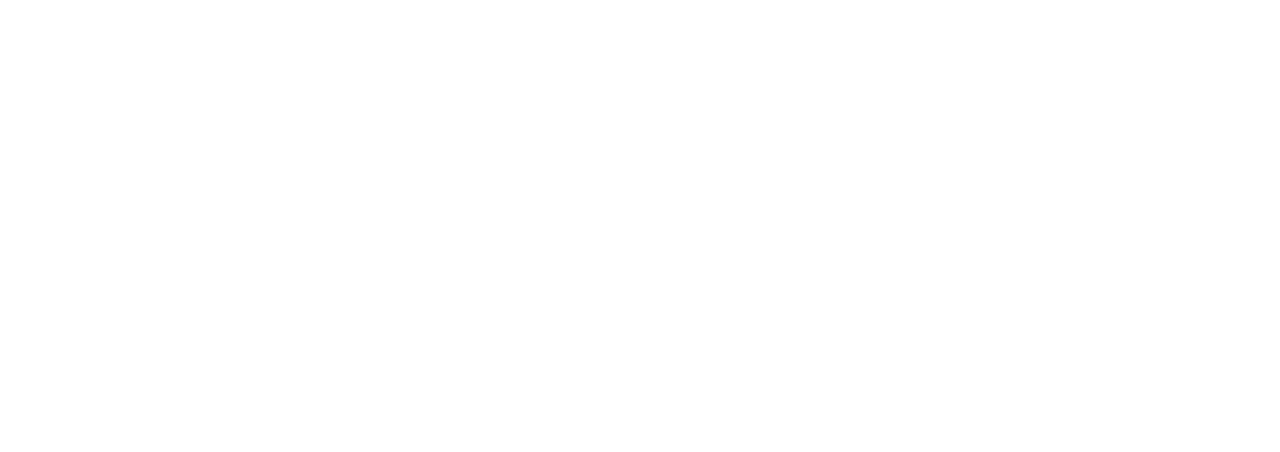
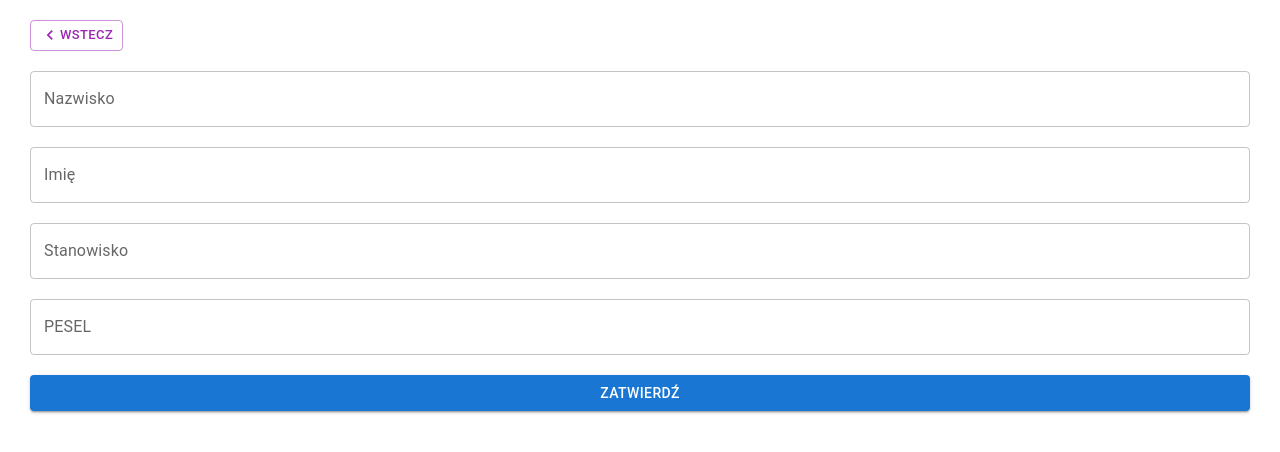
Before and after one commit to JoannaNowPl/UsefulLists-React, a React (Create React App) app: page /addEmployeeForm in a window 1280 px wide. Before the commit this address had no page. Shown: the top 452 px of the page. Built offline with nearby package versions, Linux system fonts and the light colour scheme.

Commit message:
Created a form for adding main data of a new eployee and connected it to the 'Add' button on the EmployeesListPage.

```diff
--- a/src/App.tsx
+++ b/src/App.tsx
@@ -1,11 +1,13 @@
 import React from "react";
 import { Route, Routes } from "react-router-dom";
 import "./App.css";
-import { EmployeeAdditionalDataAddFormPage } from "./EmployeeAdditionalDataAddForm.Page";
+import { EmployeeAdditionalDataAddFormPage } from "./employeesList/EmployeeAdditionalDataAddForm.Page";
 import { EmployeeDetailsPage } from "./employeesList/EmployeeDetailsPage";
+import { EmployeeMainDataAddFormPage } from "./employeesList/EmployeeMainDataAddFormPage";
 import { EmployeesData, IEmployeesData } from "./employeesList/EmployeesData";
 import EmployeesListPage from "./employeesList/EmployeesListPage";
 import { IEmployeeAdditionalData } from "./employeesList/IEmployeeAdditionalData";
+import { IEmployeeMainData } from "./employeesList/IEmployeeMainData";
 import { MainPage } from "./MainPage";
 
 function App() {
@@ -25,7 +27,7 @@
     setSelected([]);
   };
 
-  const handleClick = (event: React.MouseEvent<unknown>, id: string) => {
+  const handleSelectClick = (event: React.MouseEvent<unknown>, id: string):void => {
     const selectedIndex = selected.indexOf(id);
     let newSelected: readonly string[] = [];
 
@@ -44,19 +46,29 @@
     setSelected(newSelected);
   };
 
-  const handleDeleteEmpClick = () => {
+  const handleDeleteEmpClick = ():void => {
     const updatedEmployeesMainData = [];
     for (const el of employeesMainData) {
       if (selected.includes(el.pesel)) continue;
       updatedEmployeesMainData.push(el);
     }
     setEmployeesMainData(updatedEmployeesMainData);
+    setSelected([]);
   };
+
+  const handleAddEmpl = (newEmpl:IEmployeeMainData):void => {
+    employeesMainData.push(newEmpl);
+    setEmployeesMainData(employeesMainData);
+  }
+
+
+
+
 
   const handleAddEmplData = (
     idPesel: string,
     newData: IEmployeeAdditionalData
-  ) => {
+  ):void => {
     const updatedEmployeesMainData = [];
     for (const el of employeesMainData) {
       if (el.pesel === idPesel) {
@@ -73,6 +85,8 @@
     }
     setEmployeesMainData(updatedEmployeesMainData);
   };
+
+
   return (
     <>
       <Routes>
@@ -84,7 +98,7 @@
               employees={employeesMainData}
               selected={selected}
               handleSelectAllClick={handleSelectAllClick}
-              handleClick={handleClick}
+              handleSelectClick={handleSelectClick}
               onDeleteEmpClick={handleDeleteEmpClick}
             />
           }
@@ -102,6 +116,10 @@
             />
           }
         />
+         <Route
+          path="/addEmployeeForm"
+          element={<EmployeeMainDataAddFormPage employees={employeesMainData} handleAddEmpl={handleAddEmpl} />}
+        />
       </Routes>
     </>
   );
--- a/src/EmployeeAdditionalDataAddForm.Page.tsx
+++ b/src/employeesList/EmployeeAdditionalDataAddForm.Page.tsx
@@ -2,10 +2,10 @@
 import * as yup from "yup";
 import TextField from "@mui/material/TextField";
 import Button from "@mui/material/Button";
-import { BackButton } from "./BackButton";
-import { IEmployeesData } from "./employeesList/EmployeesData";
+import { BackButton } from "../BackButton";
+import { IEmployeesData } from "./EmployeesData";
 import { Params, useParams } from "react-router-dom";
-import { IEmployeeAdditionalData } from "./employeesList/IEmployeeAdditionalData";
+import { IEmployeeAdditionalData } from "./IEmployeeAdditionalData";
 import "./EmployeeAdditionalDataAddFormPage.css";
 
 export interface IEmployeeAdditionalDataProps {
--- /dev/null
+++ b/src/employeesList/EmployeeMainDataAddFormPage.tsx
@@ -0,0 +1,137 @@
+import { useFormik } from "formik";
+import * as yup from "yup";
+import TextField from "@mui/material/TextField";
+import Button from "@mui/material/Button";
+import { BackButton } from "../BackButton";
+import { IEmployeesData } from "./EmployeesData";
+import "./EmployeeAdditionalDataAddFormPage.css";
+import { IEmployeeMainData } from "./IEmployeeMainData";
+
+export interface IEmployeeMainDataProps {
+  employees: IEmployeesData[];
+  handleAddEmpl: (
+    newEmpl: IEmployeeMainData
+  ) => void;
+}
+
+export function EmployeeMainDataAddFormPage(
+  props: IEmployeeMainDataProps
+): JSX.Element {
+
+
+  const validationSchema = yup.object({
+    lastName: yup
+      .string()
+      .min(3, "Za mało znaków")
+      .max(30, "Za dużo znaków")
+      .required("Wymagany"),
+
+    firstName: yup
+      .string()
+      .min(4, "Za mało znaków")
+      .max(10, "Za dużo znaków")
+      .required("Wymagany"),
+
+    position: yup
+      .string()
+      .min(3, "Za mało znaków")
+      .max(20, "Za dużo znaków")
+      .required("Wymagany"),
+
+    pesel: yup
+      .string()
+      .min(11, "Za mało znaków")
+      .max(11, "Za dużo znaków")
+      .required("Wymagany"),
+
+
+  });
+
+  const formik = useFormik({
+    initialValues: {
+      lastName: "",
+      firstName: "",
+      position: "",
+      pesel: ""
+    },
+
+    validationSchema: validationSchema,
+
+    onSubmit: (_values, actions) => {
+      actions.setSubmitting(false);
+      actions.resetForm({
+        values: {
+            lastName: "",
+            firstName: "",
+            position: "",
+            pesel: ""
+        },
+      });
+    },
+  });
+
+  return (
+    <div>
+      <BackButton to={"/employeesList"} />
+      <br />
+      <br />
+      <form onSubmit={formik.handleSubmit}>
+        <TextField
+          fullWidth
+          id="lastName"
+          name="lastName"
+          label="Nazwisko"
+          value={formik.values.lastName}
+          onChange={formik.handleChange}
+          error={
+            formik.touched.lastName &&
+            Boolean(formik.errors.lastName)
+          }
+          helperText={
+            formik.touched.lastName && formik.errors.lastName
+          }
+        />
+        <TextField
+          fullWidth
+          id="firstName"
+          name="firstName"
+          label="Imię"
+          value={formik.values.firstName}
+          onChange={formik.handleChange}
+          error={formik.touched.firstName && Boolean(formik.errors.firstName)}
+          helperText={formik.touched.firstName && formik.errors.firstName}
+        />
+        <TextField
+          fullWidth
+          id="position"
+          name="position"
+          label="Stanowisko"
+          value={formik.values.position}
+          onChange={formik.handleChange}
+          error={formik.touched.position && Boolean(formik.errors.position)}
+          helperText={formik.touched.position && formik.errors.position}
+        />
+        <TextField
+          fullWidth
+          id="pesel"
+          name="pesel"
+          label="PESEL"
+          value={formik.values.pesel}
+          onChange={formik.handleChange}
+          error={formik.touched.pesel && Boolean(formik.errors.pesel)}
+          helperText={formik.touched.pesel && formik.errors.pesel}
+        />
+
+        <Button
+          color="primary"
+          variant="contained"
+          fullWidth
+          type="submit"
+          onClick={() => props.handleAddEmpl(formik.values)}
+        >
+          Zatwierdź
+        </Button>
+      </form>
+    </div>
+  );
+}
--- a/src/employeesList/EmployeesListPage.tsx
+++ b/src/employeesList/EmployeesListPage.tsx
@@ -7,6 +7,7 @@
 import TableRow from "@mui/material/TableRow";
 import {
   Box,
+  Button,
   Checkbox,
   FormControlLabel,
   IconButton,
@@ -25,7 +26,7 @@
   employees: IEmployeeMainData[];
   selected: readonly string[];
   handleSelectAllClick: (event: React.ChangeEvent<HTMLInputElement>) => void;
-  handleClick: (event: React.MouseEvent<unknown>, id: string) => void;
+  handleSelectClick: (event: React.MouseEvent<unknown>, id: string) => void;
   onDeleteEmpClick:  () => void
 }
 
@@ -146,7 +147,7 @@
                     <TableRow hover>
                       <TableCell padding="checkbox">
                         <Checkbox
-                          onClick={(event) => props.handleClick(event, row.pesel)}
+                          onClick={(event) => props.handleSelectClick(event, row.pesel)}
                           role="checkbox"
                           aria-checked={isItemSelected}
                           tabIndex={-1}
@@ -165,7 +166,7 @@
                       <TableCell align="left">
                         <IconButton
                           size="small"
-                          aria-label="dane szczegółowe"
+                          aria-label="Dane szczegółowe"
                           component={Link}
                           to={`/employeeDetails/${row.pesel}`}
                           color="secondary"
@@ -200,6 +201,7 @@
         control={<Switch checked={dense} onChange={handleChangeDense} />}
         label="Wąskie wiersze"
       />
+
     </Box>
     </div>
   );
--- a/src/employeesList/EmployeesMainTableToolbar.tsx
+++ b/src/employeesList/EmployeesMainTableToolbar.tsx
@@ -3,9 +3,10 @@
 import Tooltip from "@mui/material/Tooltip";
 import Typography from "@mui/material/Typography";
 import DeleteIcon from "@mui/icons-material/Delete";
-import FilterListIcon from "@mui/icons-material/FilterList";
 import { IEmployeesMainTableToolbarProps } from "./IEmployeesMainTableToolbarProps";
 import { alpha } from "@mui/material/styles";
+import AddIcon from '@mui/icons-material/Add';
+import { Link } from "react-router-dom";
 
 export function EmployeesMainTableToolbar(props: IEmployeesMainTableToolbarProps)  {
     const { numSelected, onDeleteEmpClick } = props;
@@ -46,14 +47,14 @@
         )}
         {numSelected > 0 ? (
           <Tooltip title="Usuń">
-            <IconButton>
-              <DeleteIcon onClick={onDeleteEmpClick} />
+            <IconButton onClick={onDeleteEmpClick} >
+              <DeleteIcon />
             </IconButton>
           </Tooltip>
         ) : (
-          <Tooltip title="Filtr">
-            <IconButton>
-              <FilterListIcon />
+          <Tooltip title="Dodaj pracownika">
+            <IconButton component={Link} to= {"/addEmployeeForm"}>
+              <AddIcon />
             </IconButton>
           </Tooltip>
         )}
```
Also changed, not shown: src/employeesList/EmployeeAdditionalDataAddFormPage.css (renamed from src/EmployeeAdditionalDataAddFormPage.css).
